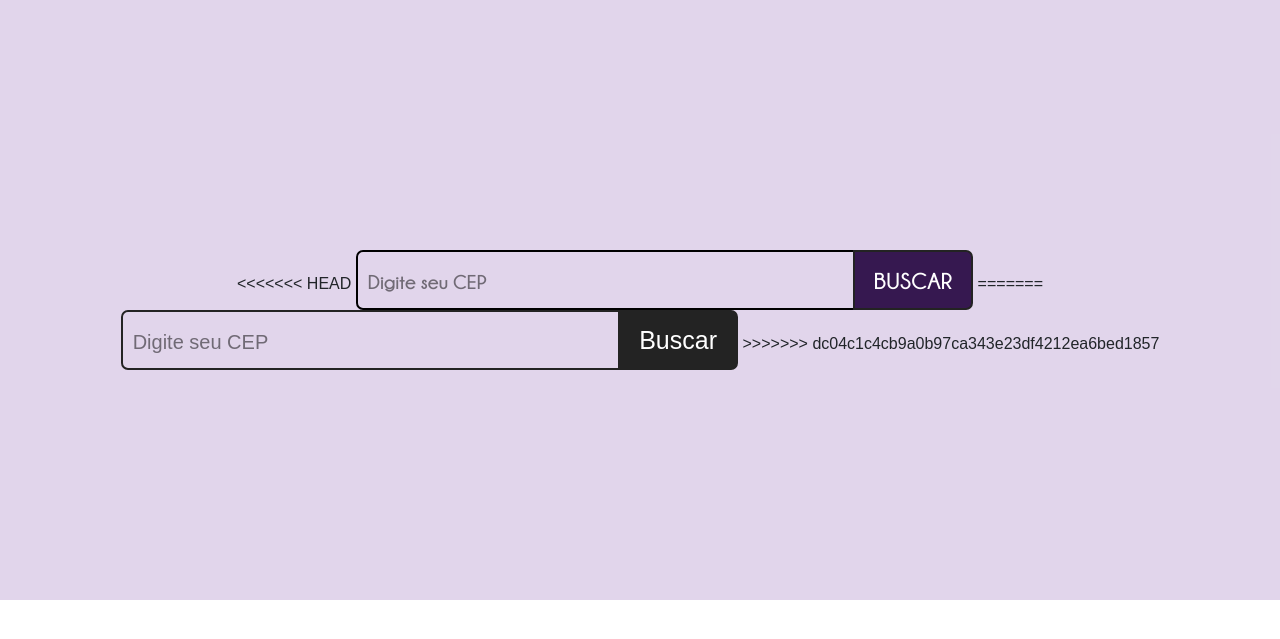
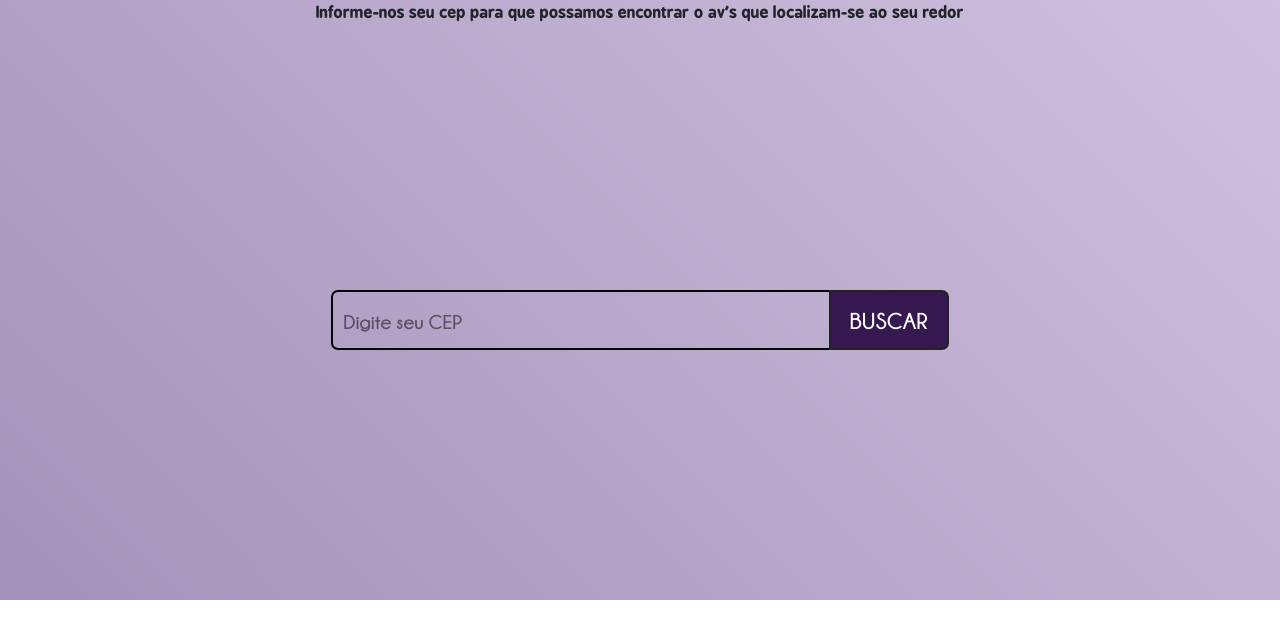
Before and after one commit to rickster1313/FinderFox, a PHP site: page / in a window 1280 px wide. Shown: the part 121-760 px from the top of the page. Run offline with PHP 8.4, Linux system fonts and the light colour scheme.

Commit message:
alterando mais coisas home

```diff
--- a/views/home.php
+++ b/views/home.php
@@ -158,16 +158,18 @@
             </ul>
 
         </header>
-        <div class="main">
+        <div class="main" style="background: linear-gradient(45deg, #A491BA, #CFC1DE)">
+
+               <div class="informação">
+                   <p class="replay-font">Informe-nos seu cep para que possamos encontrar o av's que localizam-se ao seu redor</p>
+               </div>
+
             <div class="form">
                 <form>
-<<<<<<< HEAD
                     <input type="text" name="cep_txt" autocomplete="off" placeholder="Digite seu CEP" class="film-font" style="font-size: 22px; border: 2px solid;">
                     <input type="submit" name="enviar_cep" value="BUSCAR" class="film-font" style="font-size: 23px; background-color: #361850;" >
-=======
-                    <input type="text" id="cep" name="cep_txt" autocomplete="off" placeholder="Digite seu CEP">
-                    <input type="submit" name="enviar_cep" value="Buscar">
->>>>>>> dc04c1c4cb9a0b97ca343e23df4212ea6bed1857
+
+
                 </form>
             </div>
 
```
